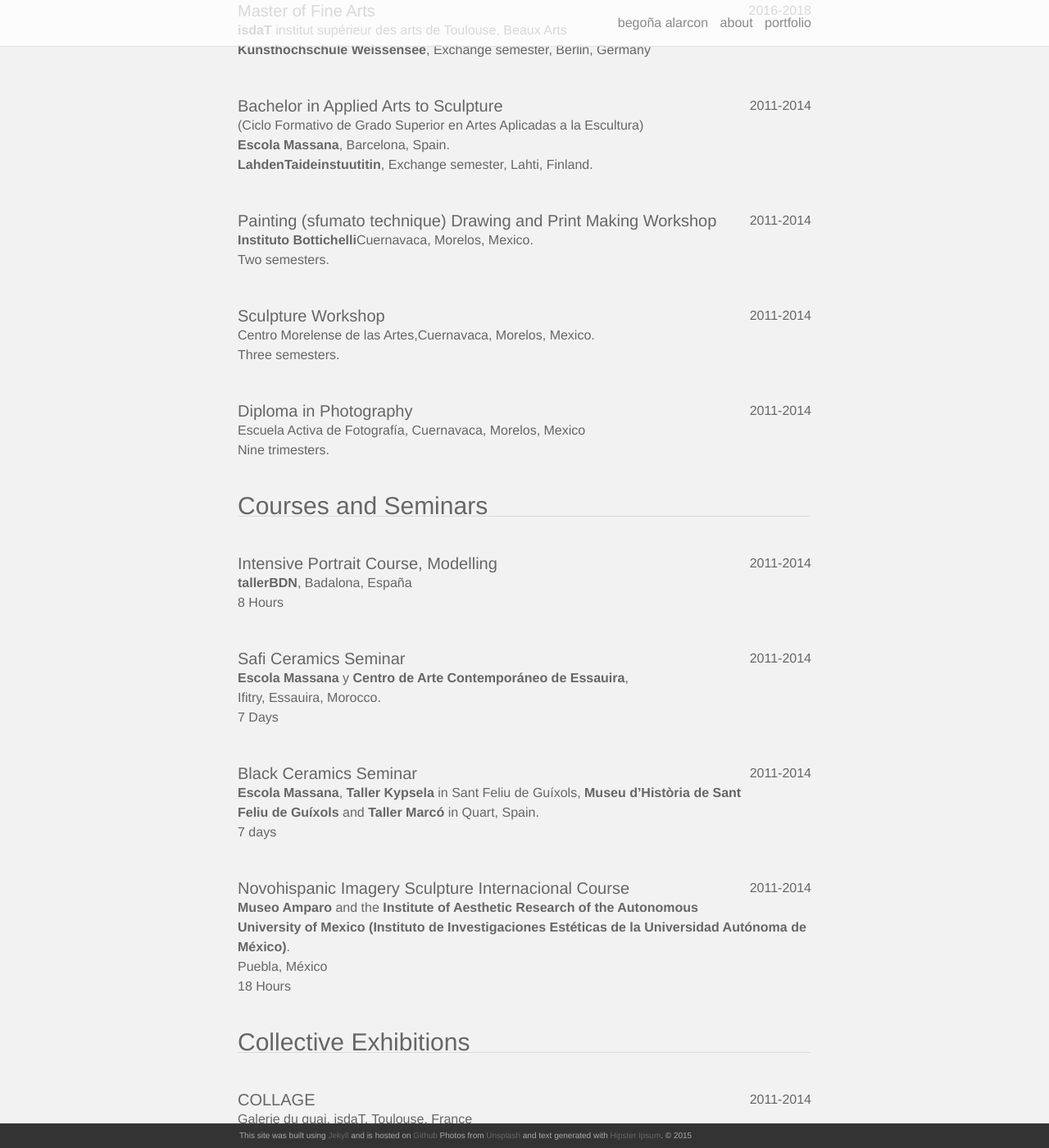
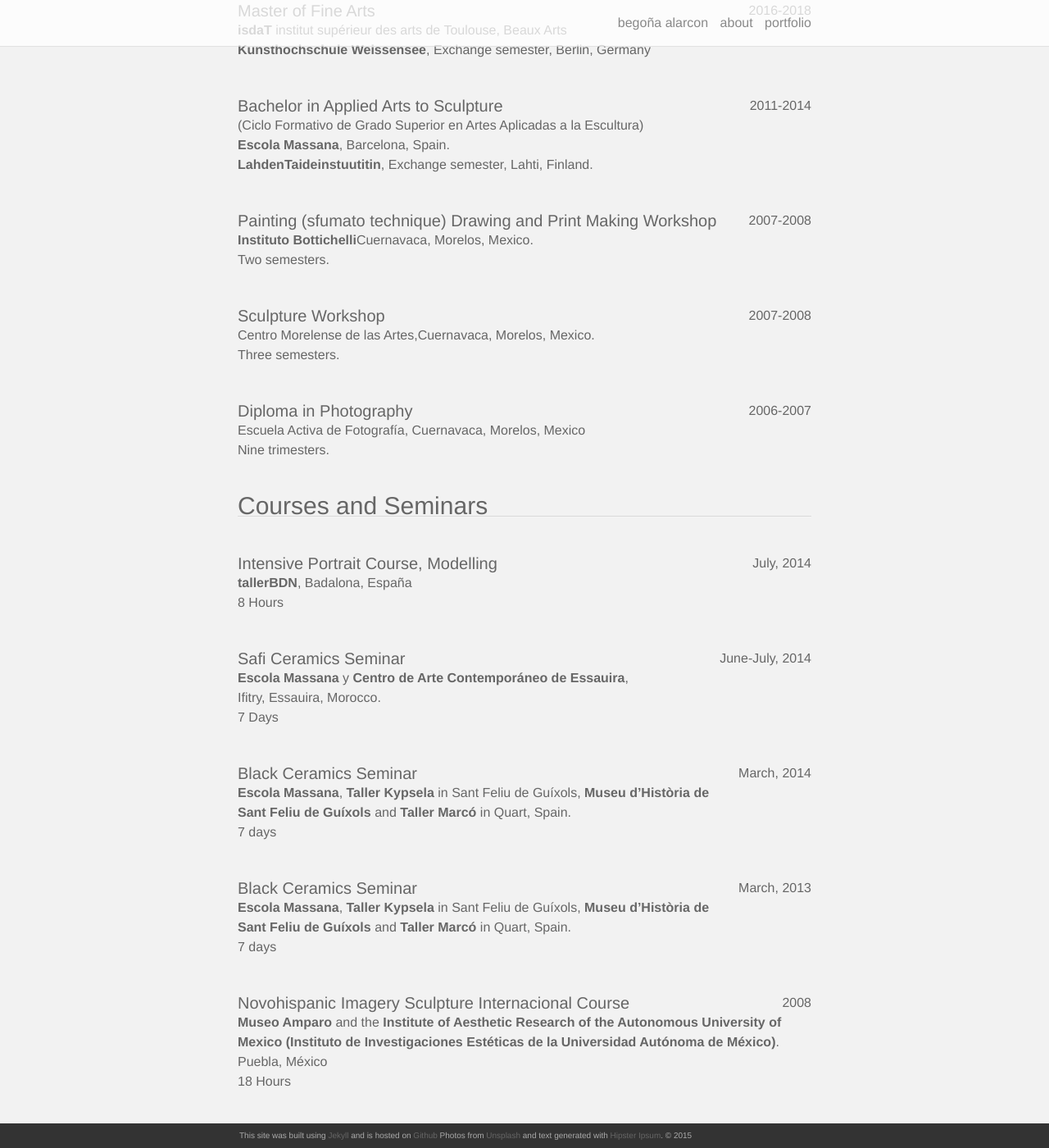
Before and after one commit to begoalarcon/begoalarcon.github.io, a Jekyll site: the page built from about.md, in a window 1280 px wide and 1400 px high, scrolled down 887 px. Shown: the whole window at 82% size. Built offline with Jekyll 4.4.1, drawn with Linux system fonts in a browser that asks for light colours; nearby versions of some CDN libraries.

Commit message:
Update about.md

```diff
--- a/about.md
+++ b/about.md
@@ -57,21 +57,21 @@
 <b>LahdenTaideinstuutitin</b>, Exchange semester, Lahti, Finland.<br/>
 <br/>
 <div id="textbox">
-  <p class="alignright">2011-2014</p>
+  <p class="alignright">2007-2008</p>
 </div>
 <h4>Painting (sfumato technique) Drawing and Print Making Workshop</h4>
 <b>Instituto Bottichelli</b>Cuernavaca, Morelos, Mexico.<br/>
 Two semesters.<br/>
 <br/>
 <div id="textbox">
-  <p class="alignright">2011-2014</p>
+  <p class="alignright">2007-2008</p>
 </div>
 <h4>Sculpture Workshop</h4>
 Centro Morelense de las Artes,Cuernavaca, Morelos, Mexico. <br/>
 Three semesters.<br/>
 <br/>
 <div id="textbox">
-  <p class="alignright">2011-2014</p>
+  <p class="alignright">2006-2007</p>
 </div>
 <h4>Diploma in Photography</h4>
 Escuela Activa de Fotografía, Cuernavaca, Morelos, Mexico <br/>
@@ -81,14 +81,14 @@
 <hr/>
 <br/>
 <div id="textbox">
-  <p class="alignright">2011-2014</p>
+  <p class="alignright">July, 2014</p>
 </div>
 <h4>Intensive Portrait Course, Modelling</h4>
 <b>tallerBDN</b>, Badalona, España<br/>
 8 Hours<br/>
 <br/>
 <div id="textbox">
-  <p class="alignright">2011-2014</p>
+  <p class="alignright">June-July, 2014</p>
 </div>
 <h4>Safi  Ceramics Seminar</h4>
 <b>Escola Massana</b> y <b>Centro de Arte Contemporáneo de Essauira</b>, <br/>
@@ -96,14 +96,21 @@
 7 Days<br/>
 <br/>
 <div id="textbox">
-  <p class="alignright">2011-2014</p>
+  <p class="alignright">March, 2014</p>
 </div>
 <h4>Black Ceramics Seminar</h4>
 <b>Escola Massana</b>, <b>Taller Kypsela</b> in Sant Feliu de Guíxols, <b>Museu d'Història de Sant Feliu de Guíxols</b> and <b>Taller Marcó</b> in Quart, Spain.<br/>
 7 days<br/>
 <br/>
 <div id="textbox">
-  <p class="alignright">2011-2014</p>
+  <p class="alignright">March, 2013</p>
+</div>
+<h4>Black Ceramics Seminar</h4>
+<b>Escola Massana</b>, <b>Taller Kypsela</b> in Sant Feliu de Guíxols, <b>Museu d'Història de Sant Feliu de Guíxols</b> and <b>Taller Marcó</b> in Quart, Spain.<br/>
+7 days<br/>
+<br/>
+<div id="textbox">
+  <p class="alignright">2008</p>
 </div>
 <h4>Novohispanic Imagery Sculpture Internacional Course</h4>
 <b>Museo Amparo</b> and the <b>Institute of Aesthetic Research of the Autonomous University of Mexico (Instituto de Investigaciones Estéticas de la Universidad Autónoma de México)</b>.<br/>
@@ -115,7 +122,7 @@
 <hr/>
 <br/>
 <div id="textbox">
-  <p class="alignright">2011-2014</p>
+  <p class="alignright">Feb. 2nd - 4th, 2017</p>
 </div>
 <h4>COLLAGE</h4>
 Galerie du quai. isdaT, Toulouse, France<br/>
```
